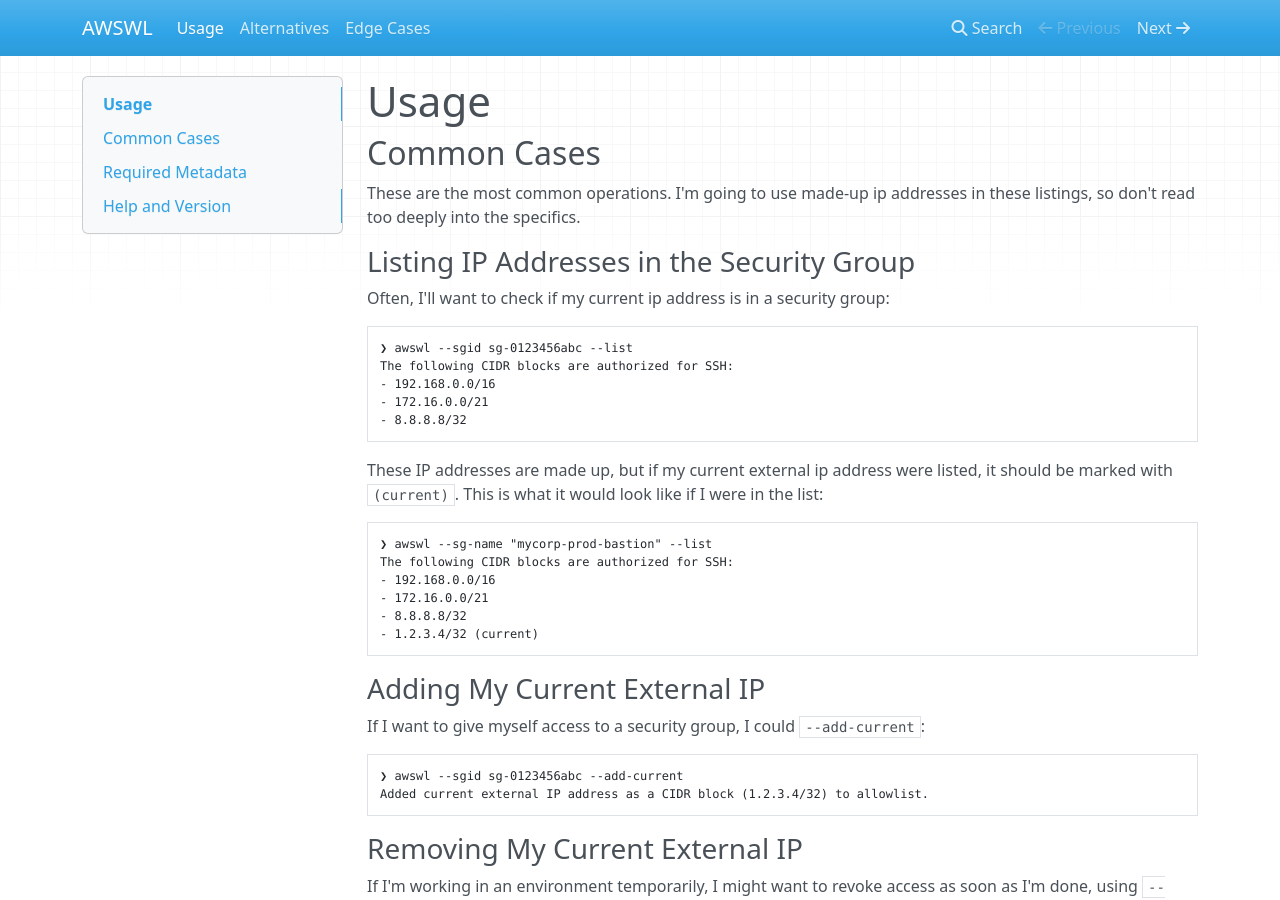
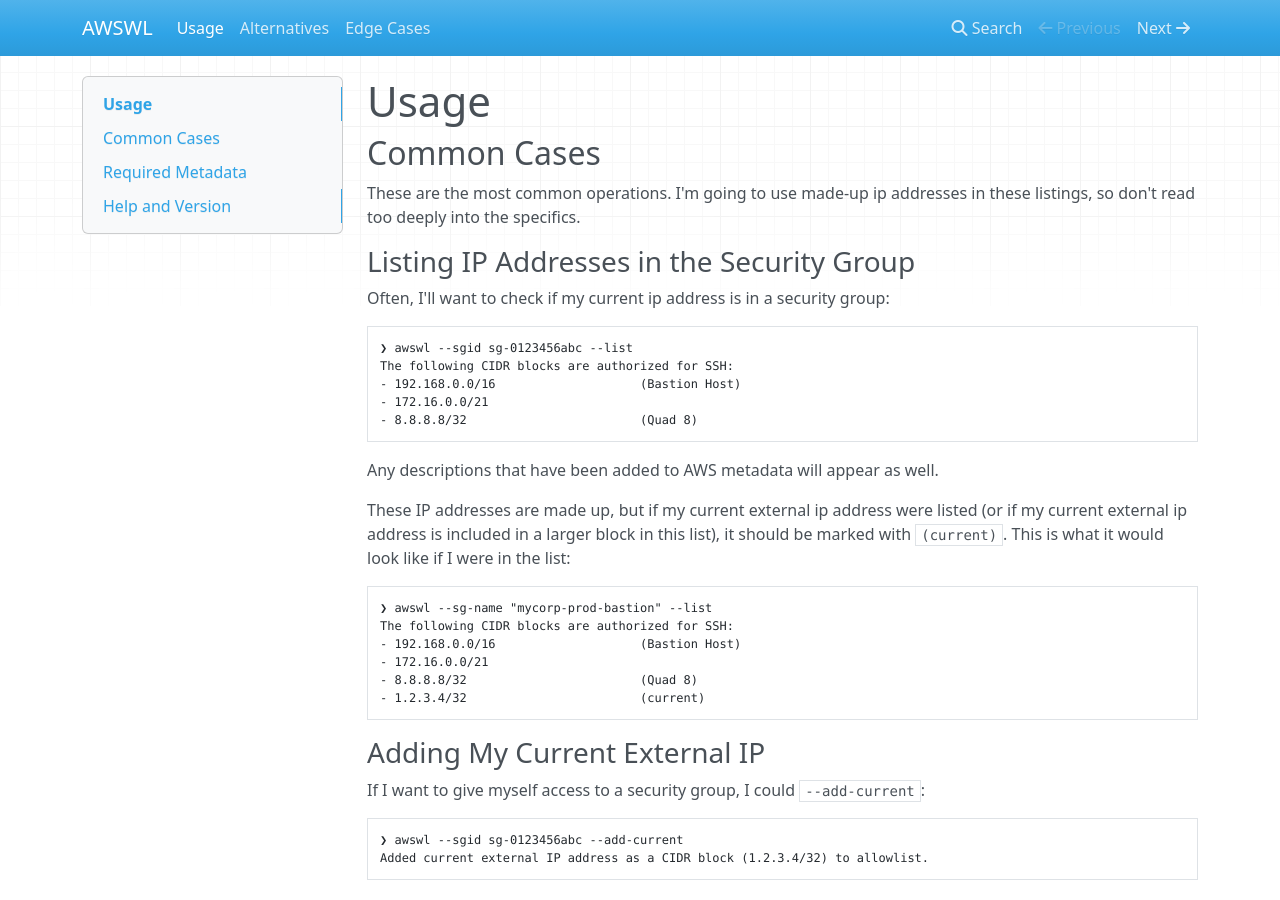
Before and after one commit to geoffreywiseman/awswl, an MkDocs documentation site: the page built from docs/usage.md, in a window 1280 px wide and 900 px high. Built offline with MkDocs 1.6.1, drawn with Linux system fonts in a browser that asks for light colours; nearby versions of some CDN libraries.

Commit message:
Adding Description to List Command
Adding descriptions to the list command, which affects formatting slightly.

[#4]

Signed-off-by: Geoffrey Wiseman <geoffrey.wiseman@codiform.com>

````diff
--- a/docs/usage.md
+++ b/docs/usage.md
@@ -11,20 +11,22 @@ Often, I'll want to check if my current ip address is in a security group:
 ```shell
 ❯ awswl --sgid sg-0123456abc --list
 The following CIDR blocks are authorized for SSH:
-- 192.168.0.0/16
+- 192.168.0.0/16                    (Bastion Host)
 - 172.16.0.0/21
-- 8.8.8.8/32
+- 8.8.8.8/32                        (Quad 8)
 ```
 
-These IP addresses are made up, but if my current external ip address were listed, it should be marked with `(current)`.  This is what it would look like if I were in the list:
+Any descriptions that have been added to AWS metadata will appear as well.
+
+These IP addresses are made up, but if my current external ip address were listed (or if my current external ip address is included in a larger block in this list), it should be marked with `(current)`.  This is what it would look like if I were in the list:
 
 ```shell
 ❯ awswl --sg-name "mycorp-prod-bastion" --list
 The following CIDR blocks are authorized for SSH:
-- 192.168.0.0/16
+- 192.168.0.0/16                    (Bastion Host)
 - 172.16.0.0/21
-- 8.8.8.8/32
-- 1.2.3.4/32 (current)
+- 8.8.8.8/32                        (Quad 8)
+- 1.2.3.4/32                        (current)
 ```
 
 ### Adding My Current External IP
````
Also changed, not shown: 2 other files.
